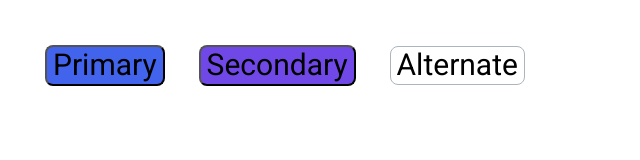
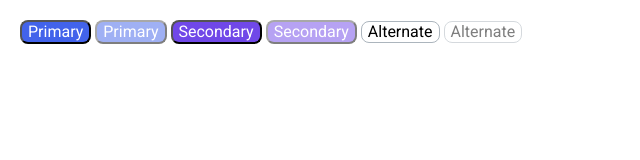
Before and after one commit to js-tasks-ru/htmlcss-20230124_kira-ismailova, a website: page 03-lection1/01-button/index.html in a window 1280 px wide. Shown: the whole page, without its empty margins (0-640 px from the left). Drawn offline with Linux system fonts and the light colour scheme.

Commit message:
fixed_two

```diff
--- a/03-lection1/01-button/button.css
+++ b/03-lection1/01-button/button.css
@@ -1,16 +1,16 @@
 .button {
-    margin: 30px;
+    font-family: 'Roboto';
+    margin: 20px;
 }
 
 .button_primary {
-    font-size: 30px;
     left: 0%;
     right: 0%;
     top: 0%;
     bottom: 0%;
     background: #4263EB;
+    color: white;
     border-radius: 8px;
-    margin: 15px;
 }
 
 .button_primary:hover {
@@ -22,20 +22,26 @@
     cursor: grab;
 }
 
-.button_primary:disabled {
+.button_primary-disabled {
+    left: 0%;
+    right: 0%;
+    top: 0%;
+    bottom: 0%;
+    background: #4263EB;
+    color: white;
+    border-radius: 8px;
     cursor: not-allowed;
     opacity: 0.5;
 }
 
 .button_secondary {
-    font-size: 30px;
     left: 0%;
     right: 0%;
     top: 0%;
     bottom: 0%;
     background: #7048E8;
+    color: white;
     border-radius: 8px;
-    margin: 15px;
 }
 
 .button_secondary:hover {
@@ -47,13 +53,19 @@
     cursor: grab;
 }
 
-.button_secondary:disabled {
+.button_secondary-disabled {
+    left: 0%;
+    right: 0%;
+    top: 0%;
+    bottom: 0%;
+    background: #7048E8;
+    color: white;
+    border-radius: 8px;
     cursor: not-allowed;
     opacity: 0.5;
 }
 
 .button_alternate {
-    font-size: 30px;
     left: 0%;
     right: 0%;
     top: 0%;
@@ -61,7 +73,6 @@
     background: white;
     border: 1px solid #ACB5BD;
     border-radius: 8px;
-    margin: 15px;
 }
 
 .button_alternate:hover {
@@ -73,7 +84,14 @@
     cursor: grab;
 }
 
-.button_alternate:disabled {
+.button_alternate-disabled {
+    left: 0%;
+    right: 0%;
+    top: 0%;
+    bottom: 0%;
+    background: white;
+    border: 1px solid #ACB5BD;
+    border-radius: 8px;
     cursor: not-allowed;
     opacity: 0.5;
 }
--- a/03-lection1/01-button/index.html
+++ b/03-lection1/01-button/index.html
@@ -7,9 +7,12 @@
     </head>
     <body>
         <div class="button">
-        <button class="button_primary">Primary</button>
-        <button class="button_secondary">Secondary</button>
-        <button class="button_alternate">Alternate</button>
+        <button type="button" class="button_primary">Primary</button>
+        <button type="button" class="button_primary-disabled">Primary</button>
+        <button type="button" class="button_secondary">Secondary</button>
+        <button type="button" class="button_secondary-disabled">Secondary</button>
+        <button type="button" class="button_alternate">Alternate</button>
+        <button type="button" class="button_alternate-disabled">Alternate</button>
     </div>
     </body>
 </html>
```
